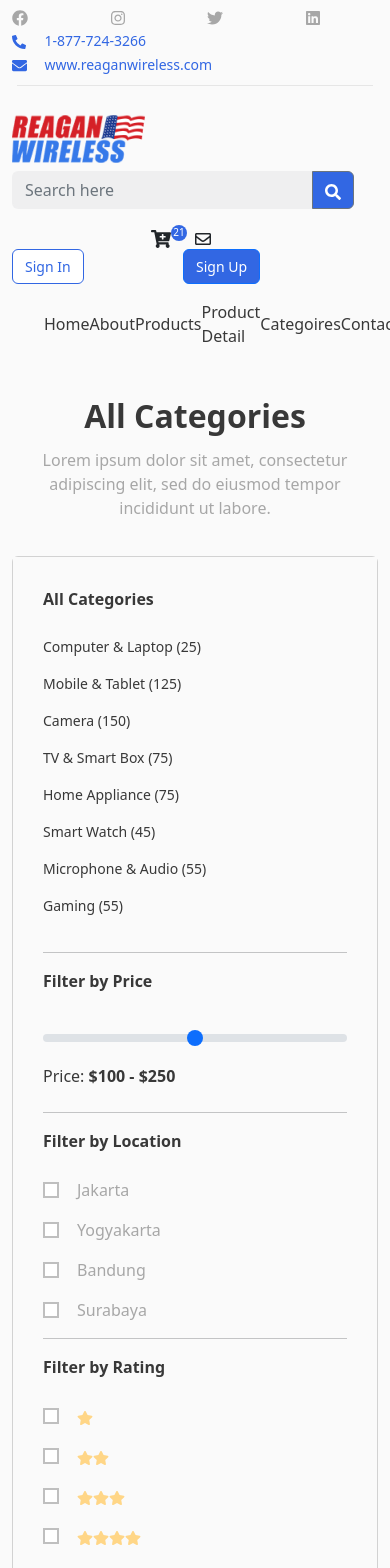
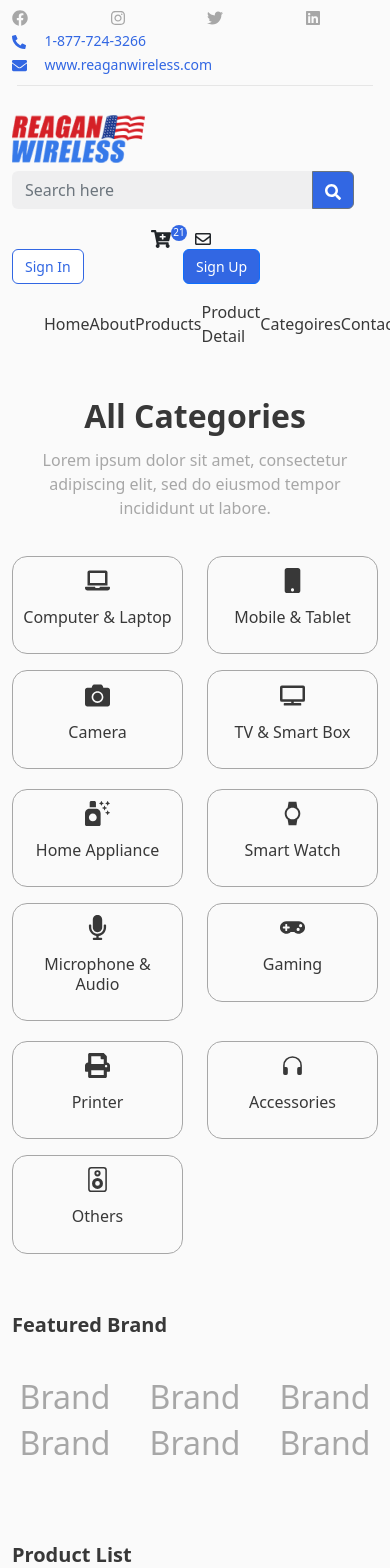
Before and after one commit to AliAon/reagenwireless, a React (Create React App) app: page /product-categories in a window 390 px wide. Shown: the top 1568 px of the page. Built offline with nearby package versions, Linux system fonts and the light colour scheme.

Commit message:
home, about,product page updated mobile version

```diff
--- a/src/pages/AllCategories.js
+++ b/src/pages/AllCategories.js
@@ -39,7 +39,7 @@ const AllCategories = () => {
             width={4}
           />
           <Row>
-            <Col lg={3}>
+            <Col lg={3} xs={{ order: 'last' }}>
               {/* categories list */}
               <Card>
                 <div className="all-categories__categories-list-container">
@@ -203,9 +203,9 @@ const AllCategories = () => {
                 </div>
               </Card>
             </Col>
-            <Col lg={9}>
-              <Row className="mb--20">
-                <Col lg={3}>
+            <Col lg={9} xs={{ order: 'first' }}>
+              <Row className="mb--20 gy-3">
+                <Col lg={3} xs={6}>
                   <div className="icon-box">
                     <IconTopBox
                       icon={<FaLaptop color="#383838" size={25} />}
@@ -213,7 +213,7 @@ const AllCategories = () => {
                     />
                   </div>
                 </Col>
-                <Col lg={3}>
+                <Col lg={3} xs={6}>
                   <div className="icon-box">
                     <IconTopBox
                       icon={<FaMobile color="#383838" size={25} />}
@@ -221,7 +221,7 @@ const AllCategories = () => {
                     />
                   </div>
                 </Col>
-                <Col lg={3}>
+                <Col lg={3} xs={6}>
                   <div className="icon-box">
                     <IconTopBox
                       icon={<FaCamera color="#383838" size={25} />}
@@ -229,7 +229,7 @@ const AllCategories = () => {
                     />
                   </div>
                 </Col>
-                <Col lg={3}>
+                <Col lg={3} xs={6}>
                   <div className="icon-box">
                     <IconTopBox
                       icon={<FaTv color="#383838" size={25} />}
@@ -238,8 +238,8 @@ const AllCategories = () => {
                   </div>
                 </Col>
               </Row>
-              <Row className="mb--20">
-                <Col lg={3}>
+              <Row className="mb--20 gy-3" >
+                <Col lg={3} xs={6}>
                   <div className="icon-box">
                     <IconTopBox
                       icon={<FaAirFreshener color="#383838" size={25} />}
@@ -247,7 +247,7 @@ const AllCategories = () => {
                     />
                   </div>
                 </Col>
-                <Col lg={3}>
+                <Col lg={3} xs={6}>
                   <div className="icon-box">
                     <IconTopBox
                       icon={<IoMdWatch color="#383838" size={25} />}
@@ -255,7 +255,7 @@ const AllCategories = () => {
                     />
                   </div>
                 </Col>
-                <Col lg={3}>
+                <Col lg={3} xs={6}>
                   <div className="icon-box">
                     <IconTopBox
                       icon={<FaMicrophone color="#383838" size={25} />}
@@ -263,7 +263,7 @@ const AllCategories = () => {
                     />
                   </div>
                 </Col>
-                <Col lg={3}>
+                <Col lg={3} xs={6}>
                   <div className="icon-box">
                     <IconTopBox
                       icon={<FaGamepad color="#383838" size={25} />}
@@ -272,8 +272,8 @@ const AllCategories = () => {
                   </div>
                 </Col>
               </Row>
-              <Row>
-                <Col lg={3}>
+              <Row className="gy-3">
+                <Col lg={3} xs={6}>
                   <div className="icon-box">
                     <IconTopBox
                       icon={<FaPrint color="#383838" size={25} />}
@@ -281,7 +281,7 @@ const AllCategories = () => {
                     />
                   </div>
                 </Col>
-                <Col lg={3}>
+                <Col lg={3} xs={6}>
                   <div className="icon-box">
                     <IconTopBox
                       icon={<BsHeadphones color="#383838" size={25} />}
@@ -289,7 +289,7 @@ const AllCategories = () => {
                     />
                   </div>
                 </Col>
-                <Col lg={3}>
+                <Col lg={3} xs={6}>
                   <div className="icon-box">
                     <IconTopBox
                       icon={<BsSpeaker color="#383838" size={25} />}
@@ -306,7 +306,7 @@ const AllCategories = () => {
               <h5 className="mt--40 all-categories__product-list">
                 Product List
               </h5>
-              <Row className="pt--20 pb--20">
+              <Row className="pt--20 pb--20 gy-4">
                 <Col lg={4}>
                   <div className="product-two-card">
                     <div className="product-two-card__image">
@@ -404,7 +404,7 @@ const AllCategories = () => {
                   </div>
                 </Col>
               </Row>
-              <Row className="pt--20 pb--20">
+              <Row className="pt--20 pb--20 gy-4">
                 <Col lg={4}>
                   <div className="product-two-card">
                     <div className="product-two-card__image">
```
